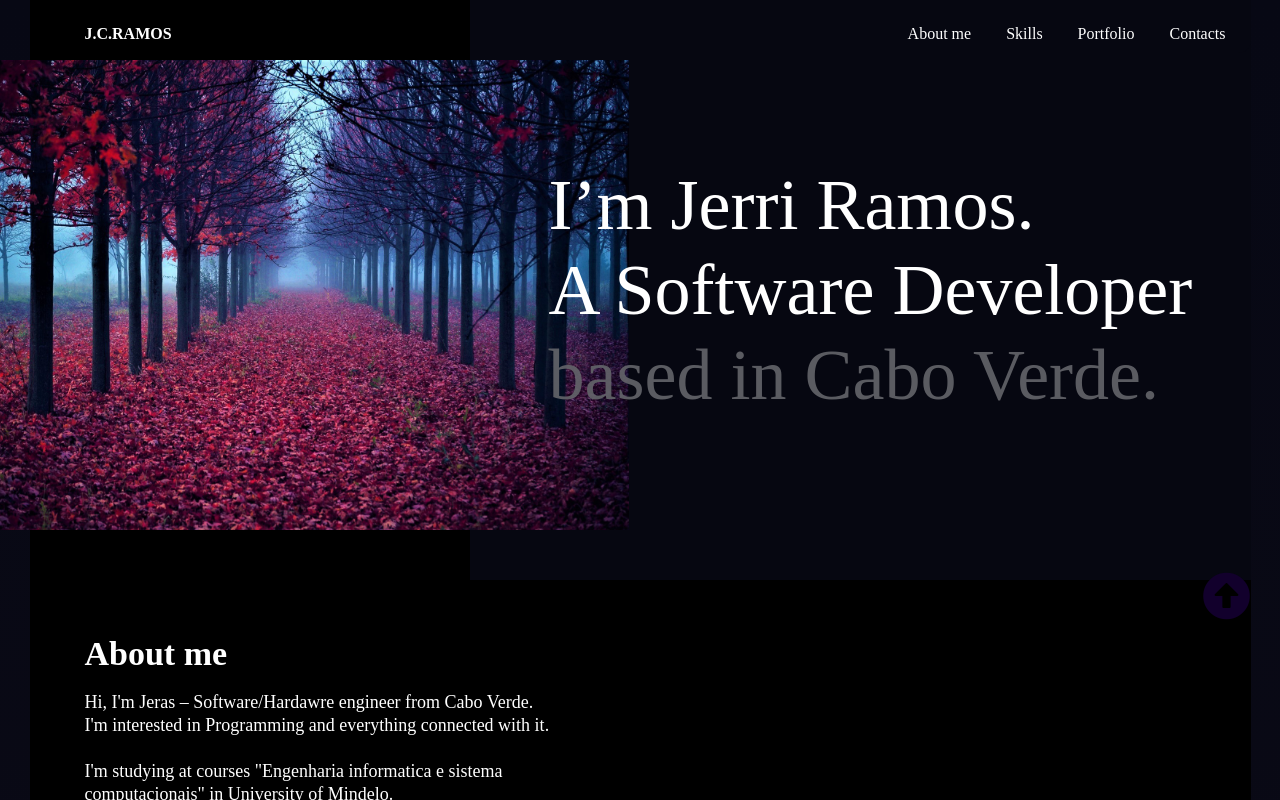
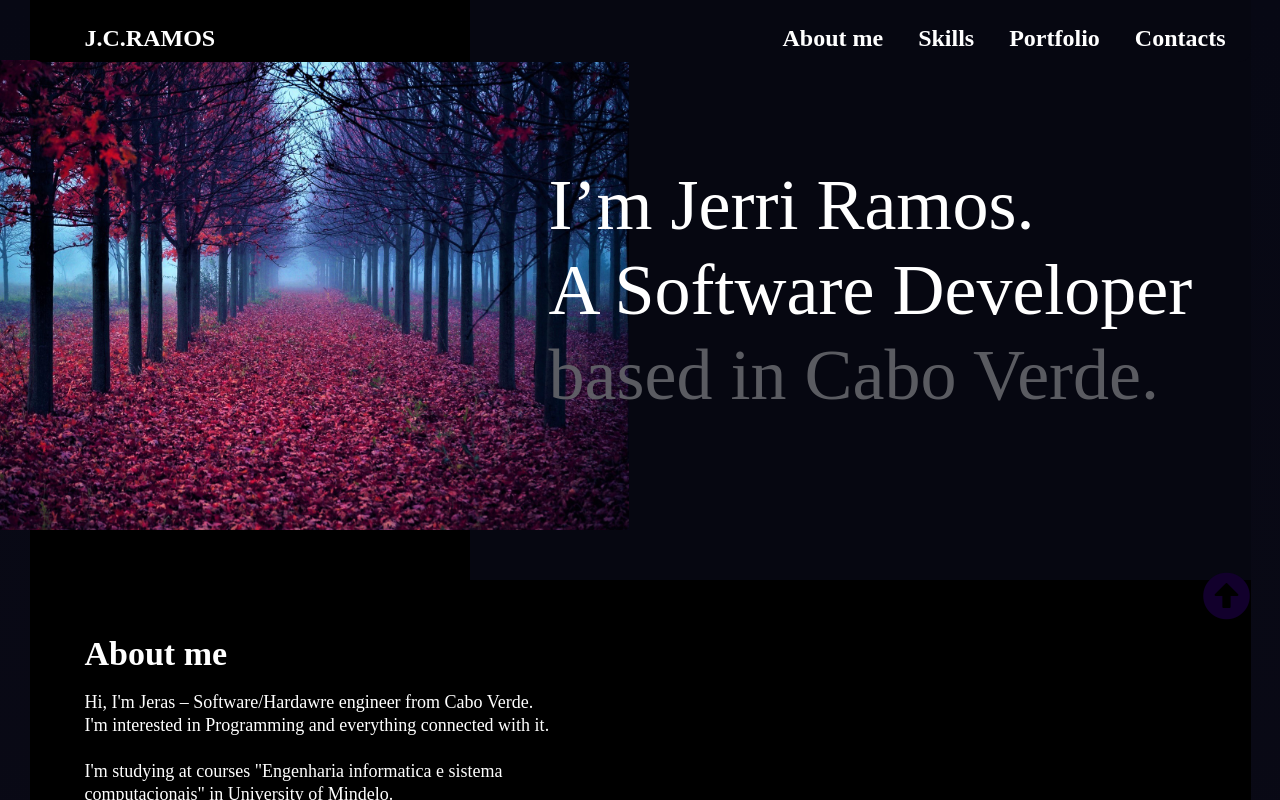
Before and after one commit to JerriRamos/Portfolio_SM3, a React (Create React App) app: page / in a window 1280 px wide. Shown: the top 800 px of the page. Built offline with nearby package versions, Linux system fonts and the light colour scheme.

Commit message:
add css and func to chang nav on scroll

```diff
--- a/src/components/Navbar/nav.css
+++ b/src/components/Navbar/nav.css
@@ -3,13 +3,6 @@
   margin: 0;
   padding: 0;
   overflow: hidden;
-  background: linear-gradient(
-    to right,
-    black 0%,
-    black 36%,
-    #060711 0%,
-    #060711 100%
-  );
   position: fixed;
   top: 0;
   width: 1221px;
@@ -32,6 +25,12 @@
   padding-right: 10px;
   margin-right: 15px;
   text-decoration: none;
+
+  cursor: pointer;
+  font-family: Abel;
+  font-style: normal;
+  font-weight: bold;
+  font-size: 24px;
 }
 
 #nav li a:hover:not(.active) {
@@ -49,14 +48,24 @@
 }
 
 .nome {
-  padding-left: 55px;
-  display: flex;
-  flex-direction: row;
   color: white;
-  text-align: center;
   padding-top: 25px;
   padding-bottom: 10px;
   padding-right: 10px;
-  margin-right: 15px;
+  padding-left: 55px;
   text-decoration: none;
+  font-size: 24px;
 }
+
+.NobgColor {
+  background: linear-gradient(
+    to right,
+    black 0%,
+    black 36%,
+    #060711 0%,
+    #060711 100%
+  );
+}
+.bgColorTransp {
+  background-color: #0000006b;
+}
--- a/src/components/Navbar/nav.jsx
+++ b/src/components/Navbar/nav.jsx
@@ -3,10 +3,21 @@ import "./nav.css";
 import { Link } from "react-scroll";
 
 export default class nav extends Component {
+  //navBar code
+  state = {
+    bgcolor: true,
+  };
+  componentDidMount() {
+    document.addEventListener("scroll", () => {
+      window.scrollY < 70
+        ? this.setState({ bgcolor: true })
+        : this.setState({ bgcolor: false });
+    });
+  }
   render() {
     return (
       <div id="nav">
-        <ul>
+        <ul className={this.state.bgcolor ? "NobgColor" : "bgColorTransp"}>
           <li className="nome">
             <strong> J.C.RAMOS</strong>
             {/* eliminar depois o strong*/}
```
